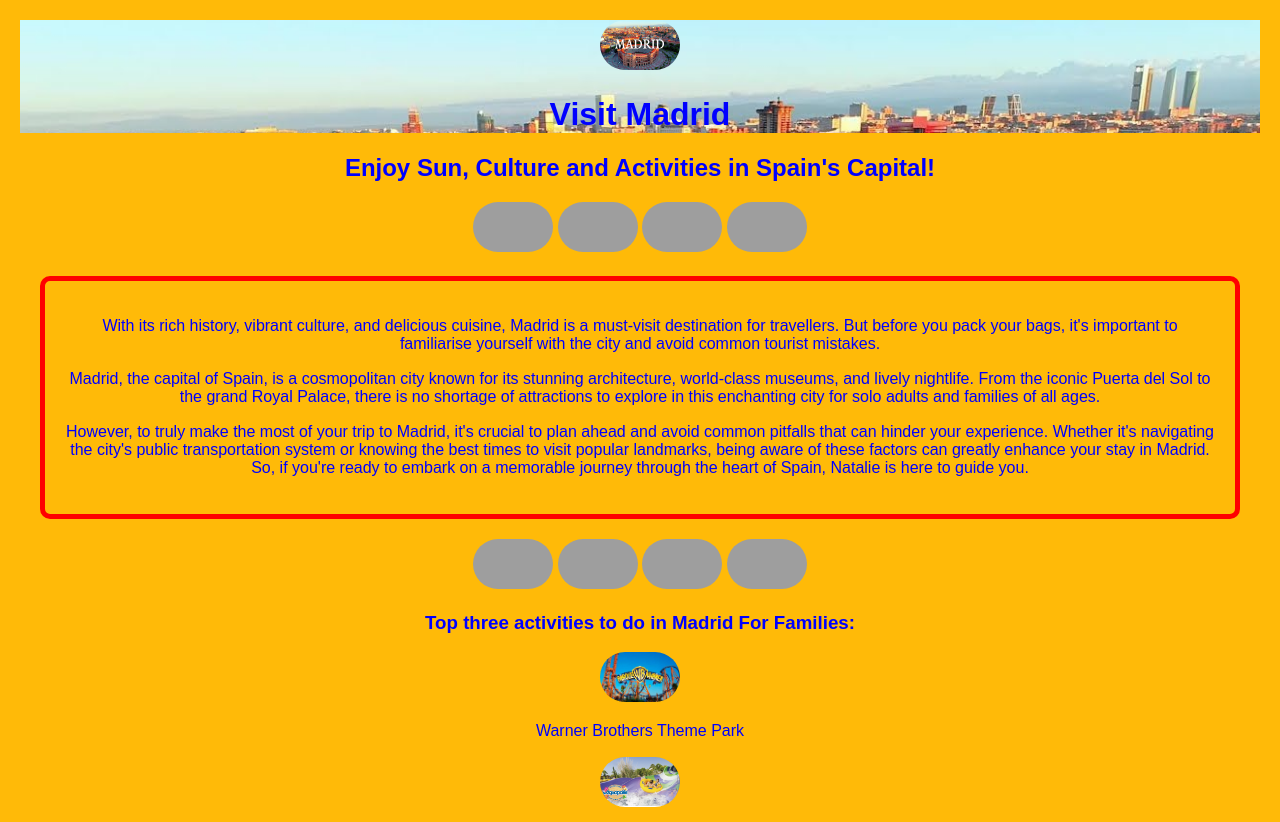
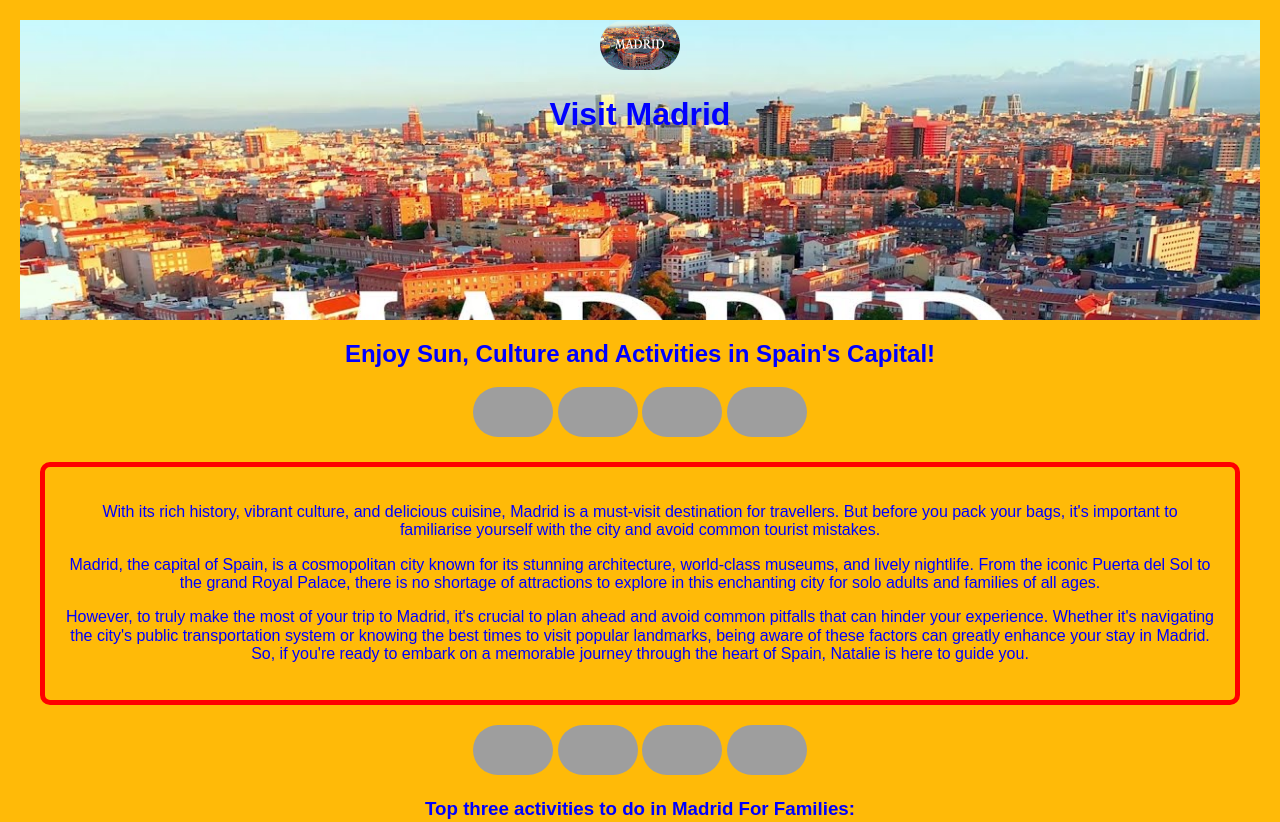
Before and after one commit to NatalieOnline/My-Home-Page, a website: page index.html in a window 1280 px wide. Shown: the top 822 px of the page. Drawn offline with nearby package versions, Linux system fonts and the light colour scheme; grey boxes are pictures that could not be loaded.

Commit message:
css final

```diff
--- a/styles.css
+++ b/styles.css
@@ -32,6 +32,8 @@ img {
 .hero-section{
     background-image: url("images/madrid.jpg");
     background-size: cover;
+    min-height: 300px;
+}
    }
     padding: 100px
    .warner{
```
